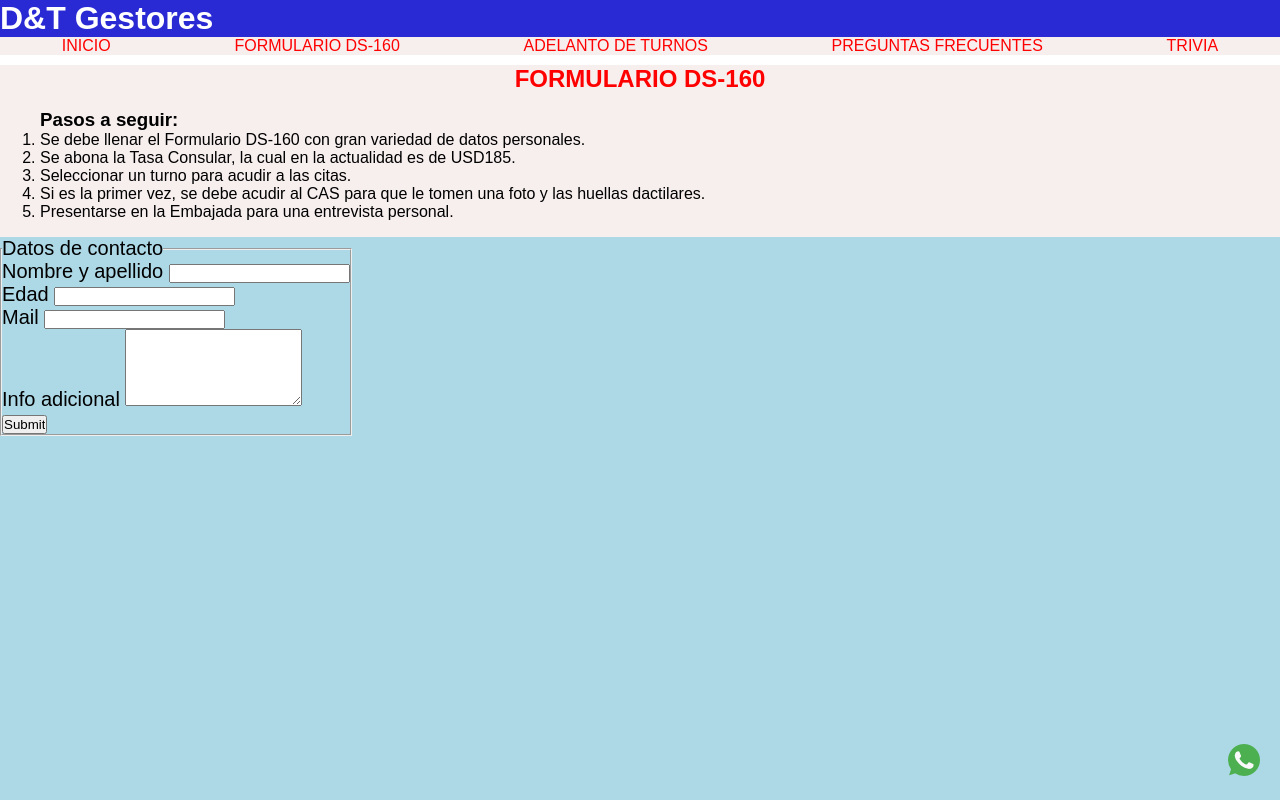
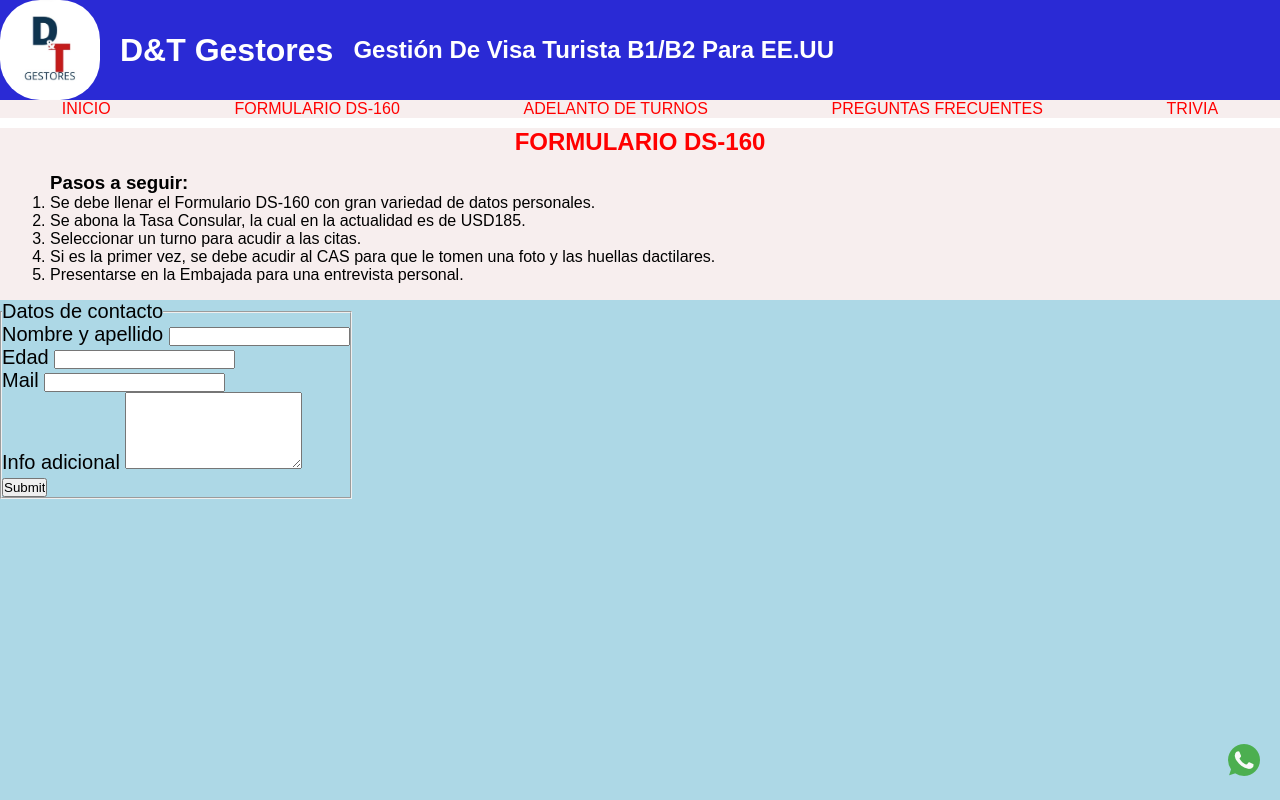
Before and after one commit to danielermel99/proyecto-final, a plain HTML site: page pages/formulario-ds-160.html in a window 1280 px wide. Shown: the top 800 px of the page. Drawn offline with Linux system fonts and the light colour scheme.

Commit message:
titulo y algunos arreglos html

```diff
--- a/css/styles.css
+++ b/css/styles.css
@@ -7,6 +7,8 @@
 @import url('https://fonts.googleapis.com/css2?family=Figtree:ital,wght@0,300..900;1,300..900&display=swap');
 
 header{
+
+    background-color: rgb(42, 42, 213);
     width: 100%;
     position: sticky;
     top: 0;
@@ -21,10 +23,28 @@ position: fixed;
 right: 20px;
 bottom: 20px;
 }
+
+.titulo{
+    display: flex;
+    gap: 20px;
+    align-items: center;
+    text-align: center;
+
+}
+.titulo img {
+width: 100px;
+border-radius: 40px;
+}
+.titulo h2{
+    color: white;
+    text-align: center;
+    text-transform: capitalize;
+    font-family: "Figtree", sans-serif;
+
+}
 header h1{
-    background-color: rgb(42, 42, 213);
     color: white;
-    text-align: left;
+    text-align: center;
     text-transform: capitalize;
     font-family: "Figtree", sans-serif;
 }
@@ -222,7 +242,7 @@ h4{
 
 .pasosSeguir{
     width: 100%;
-    margin: 40px;
+    margin: 50px;
     margin-top: 16px;
     margin-bottom: 16px;
     font-family: "Figtree", sans-serif;
--- a/pages/formulario-ds-160.html
+++ b/pages/formulario-ds-160.html
@@ -4,12 +4,18 @@
     <meta charset="UTF-8">
     <meta name="viewport" content="width=device-width, initial-scale=1.0">
     <title>D&T gestores</title>
+    <link
+rel="stylesheet"
+href="https://fonts.googleapis.com/icon?family=Material+Icons"
+/>
     <link rel="stylesheet" href="../css/styles.css">
 </head>
 <body>
     <header>
-        <div>
+        <div class="titulo">
+            <img src="../assets/img/logo d&t.jpeg" alt="">
             <h1>d&t gestores</h1>
+            <h2>Gestión de Visa Turista B1/B2 para EE.UU</h2>
         </div>
         <div>
             <nav>
```
Also changed, not shown: index.html (+7 -1 lines), pages/adelanto-de-turnos.html (+7 -1 lines), pages/preguntas-frecuentes.html (+7 -1 lines), pages/trivia.html (+7 -1 lines), assets/img/logo d&t.jpeg (added).
